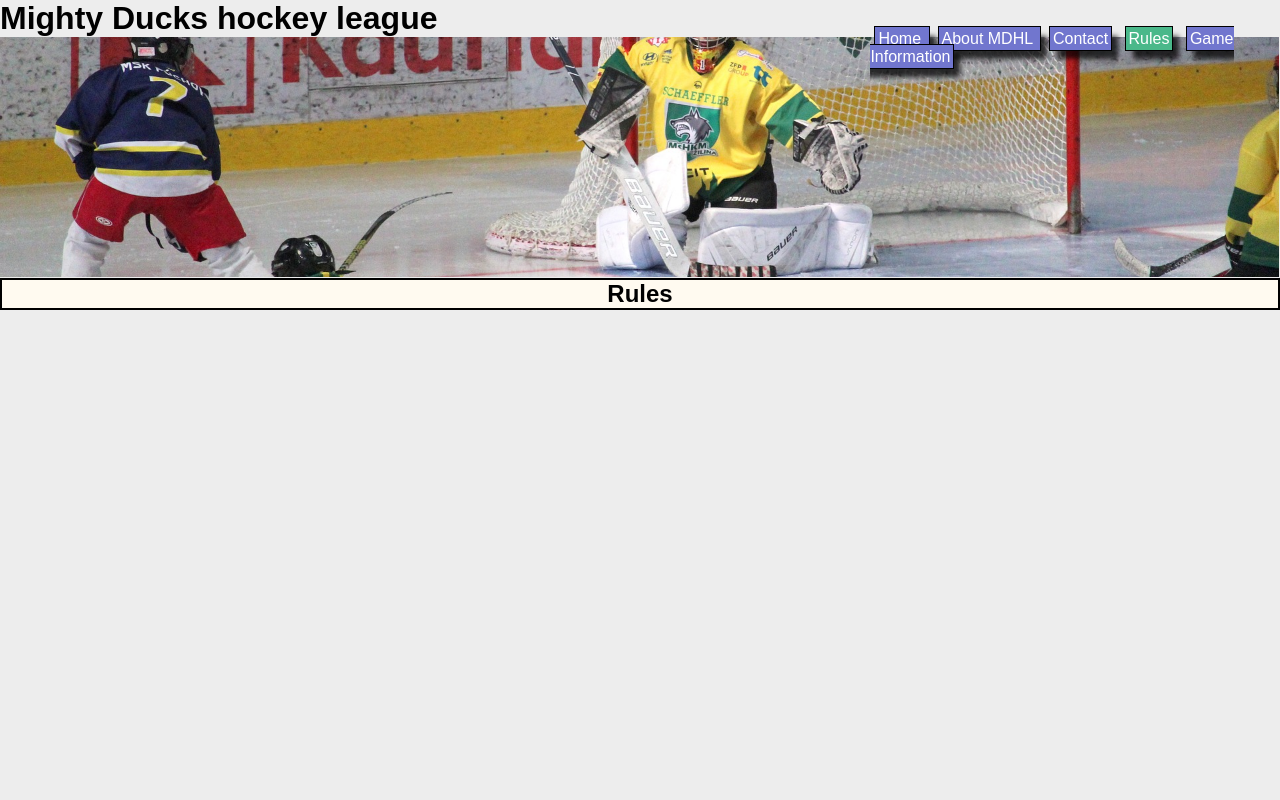
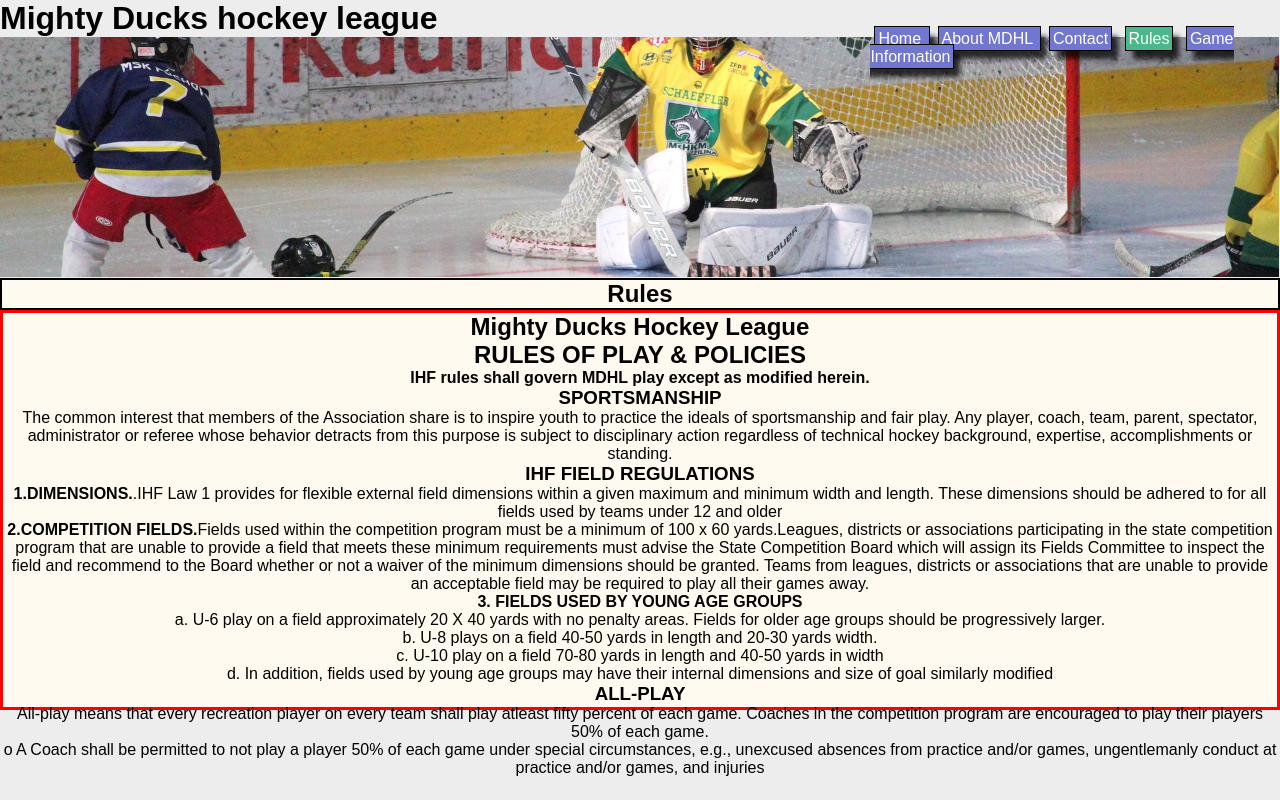
Before and after one commit to DenisAku01/MDHL_Manriquez, a plain HTML site: page Rules.html in a window 1280 px wide. Drawn offline with Linux system fonts and the light colour scheme.

Commit message:
Creacion de Politicas De Juego

```diff
--- a/Rules.html
+++ b/Rules.html
@@ -27,6 +27,63 @@
     </div>
     <main class="articulos">
         <h2 class="lugar">Rules</h2>
+            <article class="listaDePoliticas">
+                <h2><b>Mighty Ducks Hockey League <br>
+                    RULES OF PLAY & POLICIES</b></h2>
+                    <h4>IHF rules shall govern MDHL play except as modified herein.</h4>
+                    <h3><b>SPORTSMANSHIP</b></h3>
+                    <p>The common interest that members of the Association share is to inspire
+                        youth to practice the ideals of sportsmanship and fair play. Any player, coach,
+                        team, parent, spectator, administrator or referee whose behavior detracts from
+                        this purpose is subject to disciplinary action regardless of technical hockey
+                        background, expertise, accomplishments or standing.</p>
+                        <h3><b>IHF FIELD REGULATIONS</b></h3>
+                        <ol>
+                            <li><b>1.DIMENSIONS.</b>.IHF Law 1 provides for flexible external field dimensions within
+                                a given maximum and minimum width and length. These dimensions should be
+                                adhered to for all fields used by teams under 12 and older</li>
+                            <li><b>2.COMPETITION FIELDS.</b>Fields used within the competition program must be
+                                a minimum of 100 x 60 yards.Leagues, districts or associations participating in
+                                the state competition program that are unable to provide a field that meets these
+                                minimum requirements must advise the State Competition Board which will
+                                assign its Fields Committee to inspect the field and recommend to the Board
+                                whether or not a waiver of the minimum dimensions should be granted. Teams
+                                from leagues, districts or associations that are unable to provide an acceptable
+                                field may be required to play all their games away.</li>
+                            <li><b>3. FIELDS USED BY YOUNG AGE GROUPS</b>
+                                <ol>
+                                    <li>a. U-6 play on a field approximately 20 X 40 yards with no penalty areas. Fields
+                                        for older age groups should be progressively larger.
+                                    </li>
+                                    <li>
+                                        b. U-8 plays on a field 40-50 yards in length and 20-30 yards width.
+                                    </li>
+                                    <li>
+                                        c. U-10 play on a field 70-80 yards in length and 40-50 yards in width
+                                    </li>
+                                    <li>
+                                        d. In addition, fields used by young age groups may have their internal
+                                            dimensions and size of goal similarly modified
+                                    </li>
+
+                                </ol>
+                            </li>
+                            <li>
+                                <h3>ALL-PLAY</h3>
+                                <p>All-play means that every recreation player on every team shall play atleast
+                                    fifty percent of each game. Coaches in the competition program are encouraged
+                                    to play their players 50% of each game.
+                                    </p>
+                                    <ul>
+                                        <li>o A Coach shall be permitted to not play a player 50% of each game
+                                            under special circumstances, e.g., unexcused absences from practice
+                                            and/or games, ungentlemanly conduct at practice and/or games, and
+                                            injuries</li>
+                                    </ul>
+
+                            </li>
+                        </ol>
+            </article>
 
     </main>
 
--- a/style.css
+++ b/style.css
@@ -145,3 +145,13 @@ table{
     padding: 30px;
     text-align: center;
 }
+
+.listaDePoliticas{
+    display: flex;
+    flex-direction: column;
+    text-align: center;
+    border: 3px solid red;
+    height: 50vh;
+
+
+}
```
